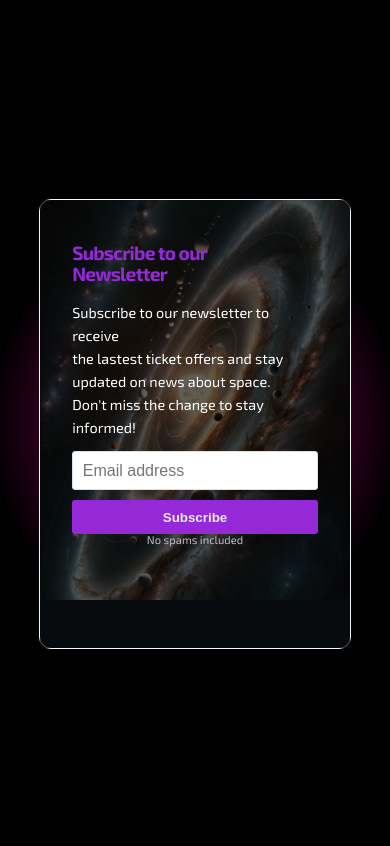
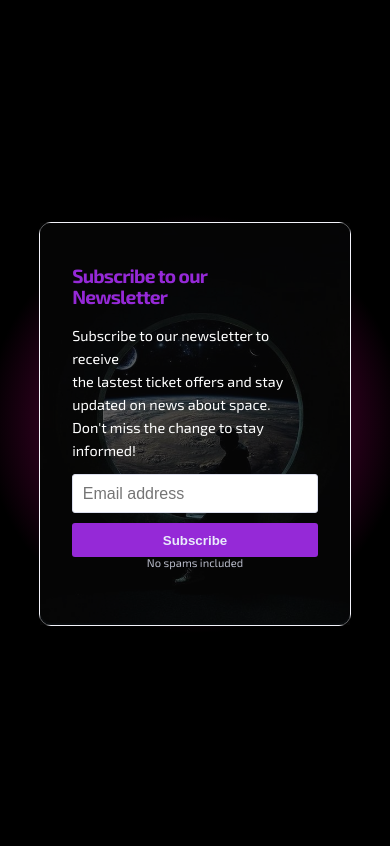
Before and after one commit to Al3Leo/tw-project, a PHP site: page /payment/NewSpace.php in a window 390 px wide; the page is wider, and only the part inside the window is pictured. Shown: the part 3503-4349 px from the top of that part. Run offline with PHP 8.4, Linux system fonts and the light colour scheme; the visitor is signed in with stand-in values (Sample User, id 1); data that the repository does not hold is empty.

Commit message:
modifiche css newspace

```diff
--- a/src/pages/spacehistory/NewSpace.css
+++ b/src/pages/spacehistory/NewSpace.css
@@ -317,11 +317,10 @@ object-fit: cover;
         width: 85%;
         display: block;
         position: relative;
-        min-height: 450px;
-        height: auto;
+        height: 100%;
     }
     .newletter-sezione .newsletter-container img{
-        content: url('../../assets/images/space/news.jpg');
+        content: url('../../assets/images/space/news2.jpg');
     }
     .newletter-sezione .newsletter-container .newsletter-container-text{
         position: absolute;
```
Also changed, not shown: src/assets/images/space/Venus.jpg (added), src/assets/images/space/news2.jpg (added).
